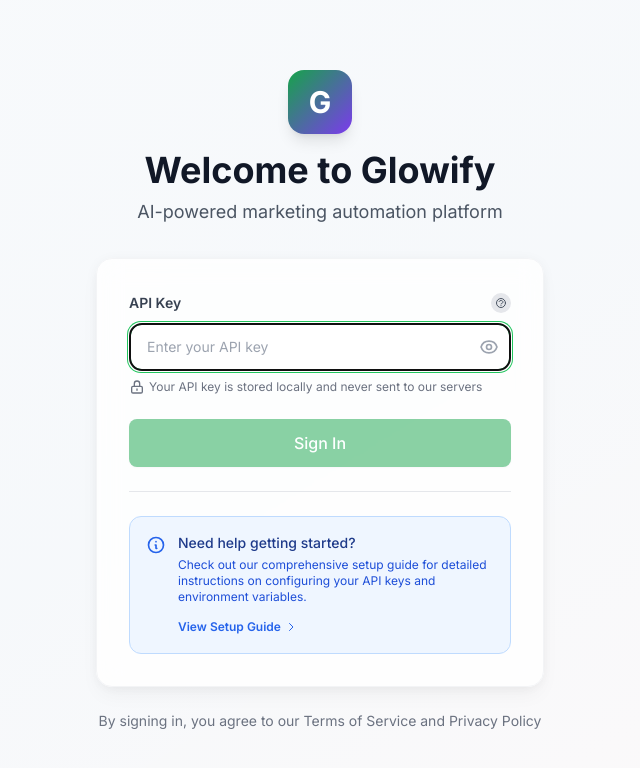
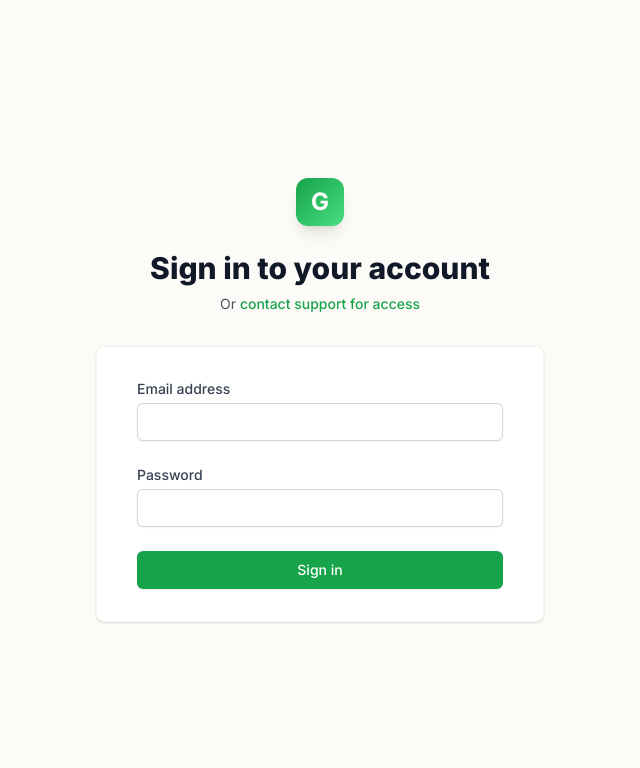
Before and after one commit to meshack-vs-you-all/shopify-marketing-ai, a Next.js app in the folder frontend/: page /login in a window 1280 px wide. Shown: the top 768 px of the page, without its empty margins (320-960 px from the left). Built offline with nearby package versions, Linux system fonts and the light colour scheme.

Commit message:
feat(frontend): add authentication provider and login page

```diff
--- a/frontend/src/app/login/page.tsx
+++ b/frontend/src/app/login/page.tsx
@@ -1,164 +1,130 @@
 'use client';
 
 import { useState } from 'react';
+import { useForm } from 'react-hook-form';
+import { zodResolver } from '@hookform/resolvers/zod';
+import { z } from 'zod';
 import { useRouter } from 'next/navigation';
-import Link from 'next/link';
 import { useAuth } from '@/components/AuthProvider';
 import { api } from '@/lib/api';
-import { Button } from '@/components/Button';
-import { HelpTooltip } from '@/components/HelpTooltip';
+
+const loginSchema = z.object({
+  email: z.string().email('Invalid email address'),
+  password: z.string().min(6, 'Password must be at least 6 characters'),
+});
+
+type LoginForm = z.infer<typeof loginSchema>;
 
 export default function LoginPage() {
-  const [apiKey, setApiKey] = useState('');
   const [error, setError] = useState('');
-  const [loading, setLoading] = useState(false);
-  const [showPassword, setShowPassword] = useState(false);
-  const { setApiKey: setAuthApiKey } = useAuth();
+  const [isLoading, setIsLoading] = useState(false);
   const router = useRouter();
+  const { login } = useAuth();
 
-  const handleSubmit = async (e: React.FormEvent) => {
-    e.preventDefault();
-    setError('');
-    setLoading(true);
+  const {
+    register,
+    handleSubmit,
+    formState: { errors },
+  } = useForm<LoginForm>({
+    resolver: zodResolver(loginSchema),
+  });
 
+  const onSubmit = async (data: LoginForm) => {
     try {
-      // Test the API key by calling health endpoint
-      const response = await api.health();
+      setIsLoading(true);
+      setError('');
 
-      if (response.status === 200) {
-        setAuthApiKey(apiKey);
-        router.push('/campaigns');
-      }
+      const response = await api.login(data);
+      const { user, token } = response.data;
+
+      login(token, user);
+
     } catch (err: any) {
-      setError('Invalid API key. Please check your credentials and try again.');
-      console.error('Login error:', err);
+      setError(err.response?.data?.error || 'Failed to login');
     } finally {
-      setLoading(false);
+      setIsLoading(false);
     }
   };
 
   return (
-    <div className="min-h-screen flex items-center justify-center bg-gradient-to-br from-slate-50 via-blue-50/50 to-purple-50/30 px-4 py-12">
-      <div className="max-w-md w-full">
-        {/* Logo and Header */}
-        <div className="text-center mb-8">
-          <div className="inline-flex items-center justify-center w-16 h-16 bg-gradient-to-br from-primary-600 to-accent-600 rounded-2xl mb-4 shadow-lg">
-            <span className="text-3xl font-bold text-white">G</span>
+    <div className="min-h-screen bg-cream-100 flex flex-col justify-center py-12 sm:px-6 lg:px-8">
+      <div className="sm:mx-auto sm:w-full sm:max-w-md">
+        <div className="flex justify-center">
+          <div className="w-12 h-12 bg-gradient-to-br from-primary-600 to-primary-400 rounded-xl flex items-center justify-center text-white font-bold text-2xl shadow-lg">
+            G
           </div>
-          <h1 className="text-4xl font-bold text-gray-900 mb-2">
-            Welcome to Glowify
-          </h1>
-          <p className="text-gray-600 text-lg">
-            AI-powered marketing automation platform
-          </p>
         </div>
+        <h2 className="mt-6 text-center text-3xl font-extrabold text-gray-900">
+          Sign in to your account
+        </h2>
+        <p className="mt-2 text-center text-sm text-gray-600">
+          Or{' '}
+          <a href="#" className="font-medium text-primary-600 hover:text-primary-500">
+            contact support for access
+          </a>
+        </p>
+      </div>
 
-        {/* Login Card */}
-        <div className="bg-white/80 backdrop-blur-md rounded-2xl shadow-soft border border-gray-100 p-8">
-          <form onSubmit={handleSubmit} className="space-y-6">
-            <div>
-              <div className="flex items-center justify-between mb-2">
-                <label htmlFor="apiKey" className="block text-sm font-semibold text-gray-700">
-                  API Key
-                </label>
-                <HelpTooltip
-                  content="Your API key is configured in the backend .env file. For local development, use: dev-api-key-change-in-production"
-                  title="API Key Help"
-                  position="top"
-                />
-              </div>
-              <div className="relative">
-                <input
-                  id="apiKey"
-                  type={showPassword ? 'text' : 'password'}
-                  value={apiKey}
-                  onChange={(e) => setApiKey(e.target.value)}
-                  className="w-full px-4 py-3 pr-12 border-2 border-gray-200 rounded-xl focus:ring-2 focus:ring-primary-500 focus:border-primary-500 transition-all text-sm"
-                  placeholder="Enter your API key"
-                  required
-                  autoFocus
-                />
-                <button
-                  type="button"
-                  onClick={() => setShowPassword(!showPassword)}
-                  className="absolute right-3 top-1/2 -translate-y-1/2 text-gray-400 hover:text-gray-600 transition-colors"
-                  aria-label="Toggle password visibility"
-                >
-                  {showPassword ? (
-                    <svg className="w-5 h-5" fill="none" stroke="currentColor" viewBox="0 0 24 24">
-                      <path strokeLinecap="round" strokeLinejoin="round" strokeWidth={2} d="M13.875 18.825A10.05 10.05 0 0112 19c-4.478 0-8.268-2.943-9.543-7a9.97 9.97 0 011.563-3.029m5.858.908a3 3 0 114.243 4.243M9.878 9.878l4.242 4.242M9.88 9.88l-3.29-3.29m7.532 7.532l3.29 3.29M3 3l3.59 3.59m0 0A9.953 9.953 0 0112 5c4.478 0 8.268 2.943 9.543 7a10.025 10.025 0 01-4.132 5.411m0 0L21 21" />
-                    </svg>
-                  ) : (
-                    <svg className="w-5 h-5" fill="none" stroke="currentColor" viewBox="0 0 24 24">
-                      <path strokeLinecap="round" strokeLinejoin="round" strokeWidth={2} d="M15 12a3 3 0 11-6 0 3 3 0 016 0z" />
-                      <path strokeLinecap="round" strokeLinejoin="round" strokeWidth={2} d="M2.458 12C3.732 7.943 7.523 5 12 5c4.478 0 8.268 2.943 9.542 7-1.274 4.057-5.064 7-9.542 7-4.477 0-8.268-2.943-9.542-7z" />
-                    </svg>
-                  )}
-                </button>
-              </div>
-              <p className="mt-2 text-xs text-gray-500 flex items-center space-x-1">
-                <svg className="w-4 h-4" fill="none" stroke="currentColor" viewBox="0 0 24 24">
-                  <path strokeLinecap="round" strokeLinejoin="round" strokeWidth={2} d="M12 15v2m-6 4h12a2 2 0 002-2v-6a2 2 0 00-2-2H6a2 2 0 00-2 2v6a2 2 0 002 2zm10-10V7a4 4 0 00-8 0v4h8z" />
-                </svg>
-                <span>Your API key is stored locally and never sent to our servers</span>
-              </p>
-            </div>
-
+      <div className="mt-8 sm:mx-auto sm:w-full sm:max-w-md">
+        <div className="bg-white py-8 px-4 shadow sm:rounded-lg sm:px-10 border border-cream-200">
+          <form className="space-y-6" onSubmit={handleSubmit(onSubmit)}>
             {error && (
-              <div className="bg-red-50 border-2 border-red-200 text-red-700 px-4 py-3 rounded-xl flex items-start space-x-3">
-                <svg className="w-5 h-5 mt-0.5 flex-shrink-0" fill="none" stroke="currentColor" viewBox="0 0 24 24">
-                  <path strokeLinecap="round" strokeLinejoin="round" strokeWidth={2} d="M12 8v4m0 4h.01M21 12a9 9 0 11-18 0 9 9 0 0118 0z" />
-                </svg>
-                <div>
-                  <p className="font-medium">Authentication Failed</p>
-                  <p className="text-sm mt-1">{error}</p>
+              <div className="rounded-md bg-red-50 p-4">
+                <div className="flex">
+                  <div className="ml-3">
+                    <h3 className="text-sm font-medium text-red-800">{error}</h3>
+                  </div>
                 </div>
               </div>
             )}
 
-            <Button
-              type="submit"
-              variant="primary"
-              size="lg"
-              fullWidth
-              isLoading={loading}
-              disabled={!apiKey}
-            >
-              {loading ? 'Verifying...' : 'Sign In'}
-            </Button>
-          </form>
-
-          {/* Help Section */}
-          <div className="mt-6 pt-6 border-t border-gray-200">
-            <div className="bg-blue-50 border border-blue-200 rounded-xl p-4">
-              <div className="flex items-start space-x-3">
-                <svg className="w-5 h-5 text-blue-600 mt-0.5 flex-shrink-0" fill="none" stroke="currentColor" viewBox="0 0 24 24">
-                  <path strokeLinecap="round" strokeLinejoin="round" strokeWidth={2} d="M13 16h-1v-4h-1m1-4h.01M21 12a9 9 0 11-18 0 9 9 0 0118 0z" />
-                </svg>
-                <div className="flex-1">
-                  <p className="text-sm font-medium text-blue-900 mb-1">Need help getting started?</p>
-                  <p className="text-xs text-blue-700 mb-2">
-                    Check out our comprehensive setup guide for detailed instructions on configuring your API keys and environment variables.
-                  </p>
-                  <Link
-                    href="/setup-guide"
-                    className="text-xs font-semibold text-blue-600 hover:text-blue-700 inline-flex items-center space-x-1"
-                  >
-                    <span>View Setup Guide</span>
-                    <svg className="w-3 h-3" fill="none" stroke="currentColor" viewBox="0 0 24 24">
-                      <path strokeLinecap="round" strokeLinejoin="round" strokeWidth={2} d="M9 5l7 7-7 7" />
-                    </svg>
-                  </Link>
-                </div>
+            <div>
+              <label htmlFor="email" className="block text-sm font-medium text-gray-700">
+                Email address
+              </label>
+              <div className="mt-1">
+                <input
+                  id="email"
+                  type="email"
+                  autoComplete="email"
+                  className="appearance-none block w-full px-3 py-2 border border-gray-300 rounded-md shadow-sm placeholder-gray-400 focus:outline-none focus:ring-primary-500 focus:border-primary-500 sm:text-sm"
+                  {...register('email')}
+                />
+                {errors.email && (
+                  <p className="mt-1 text-sm text-red-600">{errors.email.message}</p>
+                )}
               </div>
             </div>
-          </div>
+
+            <div>
+              <label htmlFor="password" className="block text-sm font-medium text-gray-700">
+                Password
+              </label>
+              <div className="mt-1">
+                <input
+                  id="password"
+                  type="password"
+                  autoComplete="current-password"
+                  className="appearance-none block w-full px-3 py-2 border border-gray-300 rounded-md shadow-sm placeholder-gray-400 focus:outline-none focus:ring-primary-500 focus:border-primary-500 sm:text-sm"
+                  {...register('password')}
+                />
+                {errors.password && (
+                  <p className="mt-1 text-sm text-red-600">{errors.password.message}</p>
+                )}
+              </div>
+            </div>
+
+            <div>
+              <button
+                type="submit"
+                disabled={isLoading}
+                className="w-full flex justify-center py-2 px-4 border border-transparent rounded-md shadow-sm text-sm font-medium text-white bg-primary-600 hover:bg-primary-700 focus:outline-none focus:ring-2 focus:ring-offset-2 focus:ring-primary-500 disabled:opacity-50 transition-colors"
+              >
+                {isLoading ? 'Signing in...' : 'Sign in'}
+              </button>
+            </div>
+          </form>
         </div>
-
-        {/* Footer */}
-        <p className="text-center text-sm text-gray-500 mt-6">
-          By signing in, you agree to our Terms of Service and Privacy Policy
-        </p>
       </div>
     </div>
   );
--- a/frontend/src/components/AuthProvider.tsx
+++ b/frontend/src/components/AuthProvider.tsx
@@ -1,55 +1,80 @@
 'use client';
 
-import React, { createContext, useContext, useState, useEffect } from 'react';
+import React, { createContext, useState, useContext, ReactNode, useEffect } from 'react';
+import { useRouter } from 'next/navigation';
+import { api } from '@/lib/api';
 
-interface AuthContextType {
-  apiKey: string | null;
-  setApiKey: (key: string) => void;
-  isAuthenticated: boolean;
-  logout: () => void;
+interface User {
+  id: string;
+  email: string;
+  firstName: string;
+  lastName: string;
+  role: string;
 }
 
-const AuthContext = createContext<AuthContextType | undefined>(undefined);
+interface AuthContextProps {
+  user: User | null;
+  token: string | null;
+  login: (token: string, user: User) => void;
+  logout: () => void;
+  isAuthenticated: boolean;
+}
 
-export function AuthProvider({ children }: { children: React.ReactNode }) {
-  const [apiKey, setApiKeyState] = useState<string | null>(null);
+const AuthContext = createContext<AuthContextProps | undefined>(undefined);
+
+export const AuthProvider = ({ children }: { children: ReactNode }) => {
+  const [user, setUser] = useState<User | null>(null);
+  const [token, setToken] = useState<string | null>(null);
+  const router = useRouter();
 
   useEffect(() => {
-    // Load API key from localStorage on mount
-    const storedKey = localStorage.getItem('api_key');
-    if (storedKey) {
-      setApiKeyState(storedKey);
+    // Check for existing session
+    const storedToken = localStorage.getItem('token');
+    const storedUser = localStorage.getItem('user');
+
+    if (storedToken && storedUser) {
+      setToken(storedToken);
+      setUser(JSON.parse(storedUser));
+      // Configure API client with token
+      // api.setToken(storedToken); // We need to update api.ts to support this
     }
   }, []);
 
-  const setApiKey = (key: string) => {
-    localStorage.setItem('api_key', key);
-    setApiKeyState(key);
+  const login = (newToken: string, newUser: User) => {
+    setToken(newToken);
+    setUser(newUser);
+    localStorage.setItem('token', newToken);
+    localStorage.setItem('user', JSON.stringify(newUser));
+    router.push('/');
   };
 
   const logout = () => {
-    localStorage.removeItem('api_key');
-    setApiKeyState(null);
+    setToken(null);
+    setUser(null);
+    localStorage.removeItem('token');
+    localStorage.removeItem('user');
+    router.push('/login');
   };
 
   return (
     <AuthContext.Provider
       value={{
-        apiKey,
-        setApiKey,
-        isAuthenticated: !!apiKey,
+        user,
+        token,
+        login,
         logout,
+        isAuthenticated: !!token
       }}
     >
       {children}
     </AuthContext.Provider>
   );
-}
+};
 
-export function useAuth() {
+export const useAuth = () => {
   const context = useContext(AuthContext);
   if (context === undefined) {
     throw new Error('useAuth must be used within an AuthProvider');
   }
   return context;
-}
+};
--- a/frontend/src/lib/api.ts
+++ b/frontend/src/lib/api.ts
@@ -13,12 +13,9 @@ const apiClient = axios.create({
 // Request interceptor for auth - dynamically get API key
 apiClient.interceptors.request.use(
   (config) => {
-    // Get API key from localStorage (client-side only)
-    if (typeof window !== 'undefined') {
-      const apiKey = localStorage.getItem('api_key');
-      if (apiKey) {
-        config.headers['x-api-key'] = apiKey;
-      }
+    const token = localStorage.getItem('token');
+    if (token) {
+      config.headers['Authorization'] = `Bearer ${token}`;
     }
     return config;
   },
@@ -44,10 +41,28 @@ apiClient.interceptors.response.use(
 
 // API methods
 export const api = {
+  // Auth
+  register: (data: any) => apiClient.post('/auth/register', data),
+  login: (data: any) => apiClient.post('/auth/login', data),
+
   // Health check (no auth required)
   health: () => apiClient.get('/health'),
 
-  // Campaigns
+  // Email Marketing
+  getLists: () => apiClient.get('/api/email-campaigns/lists'),
+  createList: (data: any) => apiClient.post('/api/email-campaigns/lists', data),
+  importSubscribers: (listId: string, file: File) => {
+    const formData = new FormData();
+    formData.append('file', file);
+    return apiClient.post(`/api/email-campaigns/lists/${listId}/import`, formData, {
+      headers: {
+        'Content-Type': 'multipart/form-data',
+      },
+    });
+  },
+  createEmailCampaign: (data: any) => apiClient.post('/api/email-campaigns', data),
+  sendEmailCampaign: (id: string) => apiClient.post(`/api/email-campaigns/${id}/send`),
+
   getCampaigns: (params?: { platform?: string; status?: string; limit?: number; offset?: number }) =>
     apiClient.get('/api/campaigns', { params }),
 
```
